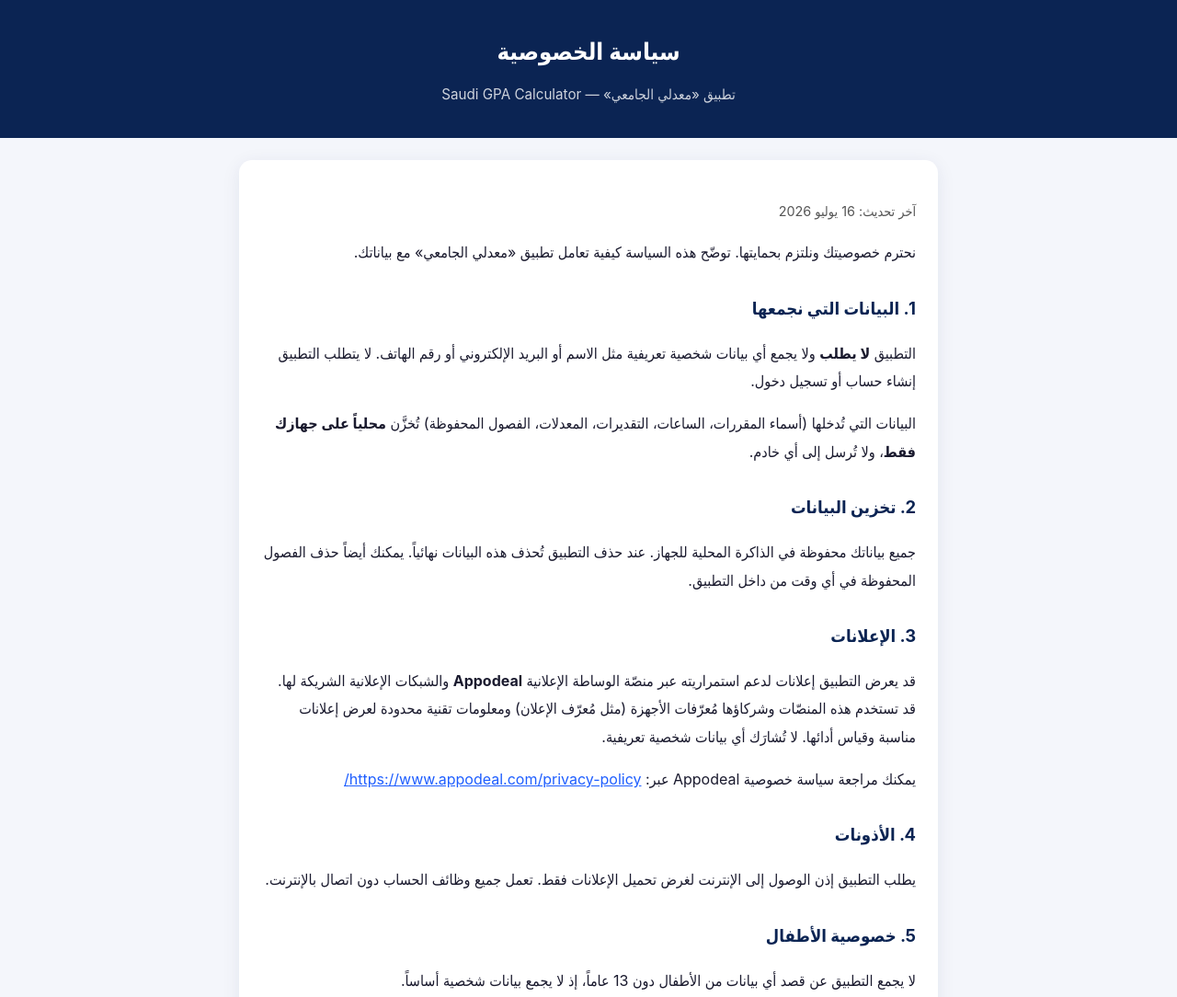
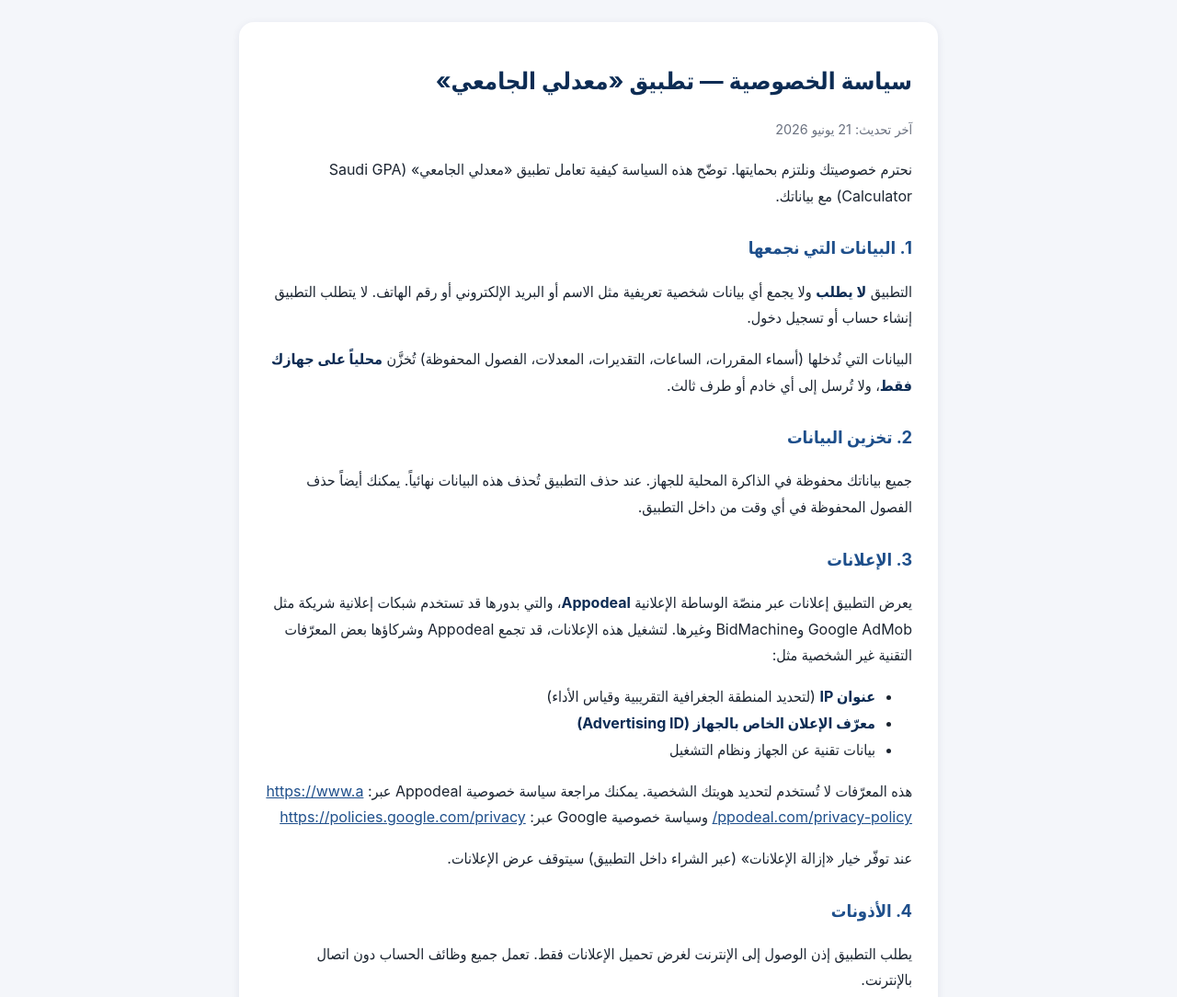
Before and after one commit to abdulrahmanalatawidev/abdulrahmanalatawidev.github.io, a plain HTML site: page index.html in a window 1280 px wide. Shown: the top 1084 px of the page at 92% size. Drawn offline with Linux system fonts and the light colour scheme.

Commit message:
index.html

```diff
--- a/index.html
+++ b/index.html
@@ -1,58 +1,58 @@
 <!DOCTYPE html>
 <html lang="ar" dir="rtl">
 <head>
-  <meta charset="UTF-8" />
-  <meta name="viewport" content="width=device-width, initial-scale=1.0" />
+  <meta charset="UTF-8">
+  <meta name="viewport" content="width=device-width, initial-scale=1.0">
   <title>سياسة الخصوصية — معدلي الجامعي</title>
   <style>
-    :root { --bg:#0b2453; --accent:#1e5eff; --text:#1a1a2e; --muted:#555; }
-    * { box-sizing: border-box; }
     body {
       font-family: -apple-system, "Segoe UI", Tahoma, Arial, sans-serif;
-      margin: 0; background: #f4f6fb; color: var(--text); line-height: 1.9;
+      max-width: 760px;
+      margin: 0 auto;
+      padding: 24px;
+      line-height: 1.8;
+      color: #1b2430;
+      background: #f4f6fa;
     }
-    header {
-      background: var(--bg); color: #fff; padding: 32px 20px; text-align: center;
+    .card {
+      background: #fff;
+      border-radius: 16px;
+      padding: 24px 28px;
+      box-shadow: 0 2px 10px rgba(13, 44, 84, .08);
     }
-    header h1 { margin: 0; font-size: 1.6rem; }
-    header p { margin: 8px 0 0; opacity: .8; font-size: .95rem; }
-    main {
-      max-width: 760px; margin: 24px auto; background: #fff; padding: 28px 24px;
-      border-radius: 14px; box-shadow: 0 4px 20px rgba(11,36,83,.08);
-    }
-    h2 { color: var(--bg); font-size: 1.15rem; margin-top: 28px; }
-    a { color: var(--accent); word-break: break-all; }
-    .muted { color: var(--muted); font-size: .9rem; }
-    footer { text-align: center; padding: 24px; color: var(--muted); font-size: .85rem; }
-    @media (prefers-color-scheme: dark) {
-      body { background: #0e1424; color: #e6e9f2; }
-      main { background: #161d33; box-shadow: none; }
-      h2 { color: #7aa5ff; }
-      .muted { color: #9aa3bd; }
-    }
+    h1 { color: #0d2c54; font-size: 1.6rem; }
+    h2 { color: #1e4f8b; font-size: 1.15rem; margin-top: 1.6rem; }
+    a { color: #1e4f8b; word-break: break-all; }
+    .meta { color: #6b7280; font-size: .9rem; }
+    strong { color: #0d2c54; }
+    footer { text-align: center; color: #9aa3af; font-size: .85rem; margin-top: 24px; }
   </style>
 </head>
 <body>
-  <header>
-    <h1>سياسة الخصوصية</h1>
-    <p>تطبيق «معدلي الجامعي» — Saudi GPA Calculator</p>
-  </header>
-  <main>
-    <p class="muted">آخر تحديث: 16 يوليو 2026</p>
-    <p>نحترم خصوصيتك ونلتزم بحمايتها. توضّح هذه السياسة كيفية تعامل تطبيق «معدلي الجامعي» مع بياناتك.</p>
+  <div class="card">
+    <h1>سياسة الخصوصية — تطبيق «معدلي الجامعي»</h1>
+    <p class="meta">آخر تحديث: 21 يونيو 2026</p>
+    <p>نحترم خصوصيتك ونلتزم بحمايتها. توضّح هذه السياسة كيفية تعامل تطبيق «معدلي الجامعي» (Saudi GPA Calculator) مع بياناتك.</p>
 
     <h2>1. البيانات التي نجمعها</h2>
     <p>التطبيق <strong>لا يطلب</strong> ولا يجمع أي بيانات شخصية تعريفية مثل الاسم أو البريد الإلكتروني أو رقم الهاتف. لا يتطلب التطبيق إنشاء حساب أو تسجيل دخول.</p>
-    <p>البيانات التي تُدخلها (أسماء المقررات، الساعات، التقديرات، المعدلات، الفصول المحفوظة) تُخزَّن <strong>محلياً على جهازك فقط</strong>، ولا تُرسل إلى أي خادم.</p>
+    <p>البيانات التي تُدخلها (أسماء المقررات، الساعات، التقديرات، المعدلات، الفصول المحفوظة) تُخزَّن <strong>محلياً على جهازك فقط</strong>، ولا تُرسل إلى أي خادم أو طرف ثالث.</p>
 
     <h2>2. تخزين البيانات</h2>
     <p>جميع بياناتك محفوظة في الذاكرة المحلية للجهاز. عند حذف التطبيق تُحذف هذه البيانات نهائياً. يمكنك أيضاً حذف الفصول المحفوظة في أي وقت من داخل التطبيق.</p>
 
     <h2>3. الإعلانات</h2>
-    <p>قد يعرض التطبيق إعلانات لدعم استمراريته عبر منصّة الوساطة الإعلانية <strong>Appodeal</strong> والشبكات الإعلانية الشريكة لها. قد تستخدم هذه المنصّات وشركاؤها مُعرّفات الأجهزة (مثل مُعرّف الإعلان) ومعلومات تقنية محدودة لعرض إعلانات مناسبة وقياس أدائها. لا تُشارَك أي بيانات شخصية تعريفية.</p>
-    <p>يمكنك مراجعة سياسة خصوصية Appodeal عبر:
+    <p>يعرض التطبيق إعلانات عبر منصّة الوساطة الإعلانية <strong>Appodeal</strong>، والتي بدورها قد تستخدم شبكات إعلانية شريكة مثل Google AdMob وBidMachine وغيرها. لتشغيل هذه الإعلانات، قد تجمع Appodeal وشركاؤها بعض المعرّفات التقنية غير الشخصية مثل:</p>
+    <ul>
+      <li><strong>عنوان IP</strong> (لتحديد المنطقة الجغرافية التقريبية وقياس الأداء)</li>
+      <li><strong>معرّف الإعلان الخاص بالجهاز (Advertising ID)</strong></li>
+      <li>بيانات تقنية عن الجهاز ونظام التشغيل</li>
+    </ul>
+    <p>هذه المعرّفات لا تُستخدم لتحديد هويتك الشخصية. يمكنك مراجعة سياسة خصوصية Appodeal عبر:
       <a href="https://www.appodeal.com/privacy-policy/">https://www.appodeal.com/privacy-policy/</a>
-    </p>
+      وسياسة خصوصية Google عبر:
+      <a href="https://policies.google.com/privacy">https://policies.google.com/privacy</a></p>
+    <p>عند توفّر خيار «إزالة الإعلانات» (عبر الشراء داخل التطبيق) سيتوقف عرض الإعلانات.</p>
 
     <h2>4. الأذونات</h2>
     <p>يطلب التطبيق إذن الوصول إلى الإنترنت لغرض تحميل الإعلانات فقط. تعمل جميع وظائف الحساب دون اتصال بالإنترنت.</p>
@@ -68,9 +68,8 @@
 
     <h2>8. التواصل</h2>
     <p>لأي استفسار حول الخصوصية يمكنك التواصل عبر البريد:
-      <a href="mailto:alatawiapp.2004@gmail.com">alatawiapp.2004@gmail.com</a>
-    </p>
-  </main>
-  <footer>© 2026 معدلي الجامعي</footer>
+      <a href="mailto:alatawiapp.2004@gmail.com">alatawiapp.2004@gmail.com</a></p>
+  </div>
+  <footer>© 2026 معدلي الجامعي — Saudi GPA Calculator</footer>
 </body>
 </html>
```
